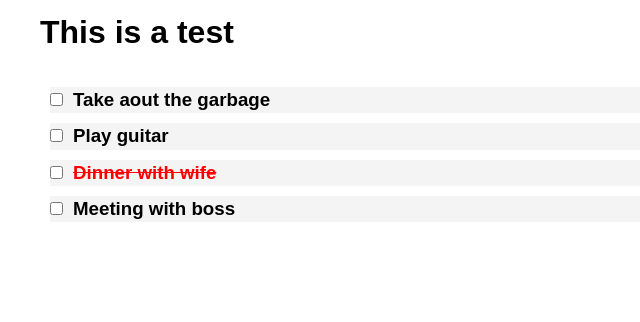
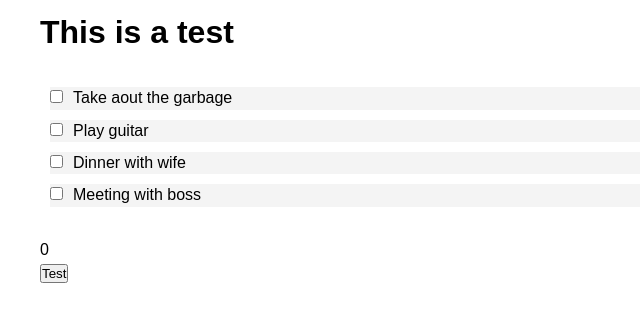
Before and after one commit to Khanos/100DaysOfReact, a React (Create React App) app: page / in a window 1280 px wide. Shown: the top 322 px of the page, without its empty margins (0-640 px from the left). Built offline with nearby package versions, Linux system fonts and the light colour scheme.

Commit message:
{} is quit confusing, good to know the -this- javascript word

```diff
--- a/src/App.js
+++ b/src/App.js
@@ -9,19 +9,34 @@ class App extends Component {
       todos: [
         { id: 1, title: 'Take aout the garbage', completed: false },
         { id: 2, title: 'Play guitar', completed: false },
-        { id: 3, title: 'Dinner with wife', completed: true },
+        { id: 3, title: 'Dinner with wife', completed: false },
         { id: 4, title: 'Meeting with boss', completed: false },
       ],
+      count: 0,
     };
+  }
+
+  markComplete(id) {
+    console.log(id);
+  }
+
+  incrementCount() {
+    this.setState({ count: this.state.count + 1 });
   }
 
   render() {
     const { todos } = this.state;
+    const { count } = this.state;
     return (
       <div className="App">
         <h1>This is a test</h1>
         <br />
-        <Todos todos={todos} />
+        <Todos todos={todos} markComplete={this.markComplete} />
+        <br />
+        <p>
+          {count}
+        </p>
+        <button onClick={this.incrementCount.bind(this)}>Test</button>
       </div>
     );
   }
--- a/src/components/TodoItem.js
+++ b/src/components/TodoItem.js
@@ -4,6 +4,7 @@ import PropTypes from 'prop-types';
 const TodoItem = (props) => {
   const { todo } = props;
   const { markComplete } = props;
+  const { id, title } = todo;
   const getStyle = () => {
     const style = {
       backgroundColor: '#f4f4f4',
@@ -28,10 +29,12 @@ const TodoItem = (props) => {
   // });
   return (
     <div style={getStyle()}>
-      <p>
-        <input type="checkbox" style={{ marginRight: '10px' }} onChange={markComplete} />
-        {todo.title}
-      </p>
+      <div key={id}>
+        <p>
+          <input type="checkbox" style={{ marginRight: '10px' }} onChange={markComplete.bind(this, id)} />
+          {title}
+        </p>
+      </div>
     </div>
   );
 };
--- a/src/components/Todos.js
+++ b/src/components/Todos.js
@@ -2,15 +2,12 @@ import React from 'react';
 import PropTypes from 'prop-types';
 import TodoItem from './TodoItem';
 
-const markComplete = (e) => {
-  console.log('Helo from parent', e);
+const Todos = (props) => {
+  const { markComplete } = props;
+  return props.todos.map((todo) => (
+    <TodoItem todo={todo} markComplete={markComplete} key={todo.id} />
+  ));
 };
-
-const Todos = (props) => props.todos.map((todo) => (
-  <h3 key={todo.id}>
-    <TodoItem todo={todo} markComplete={markComplete} />
-  </h3>
-));
 
 // PropsType
 Todos.propTypes = {
```
Also changed, not shown: .eslintrc.js.
